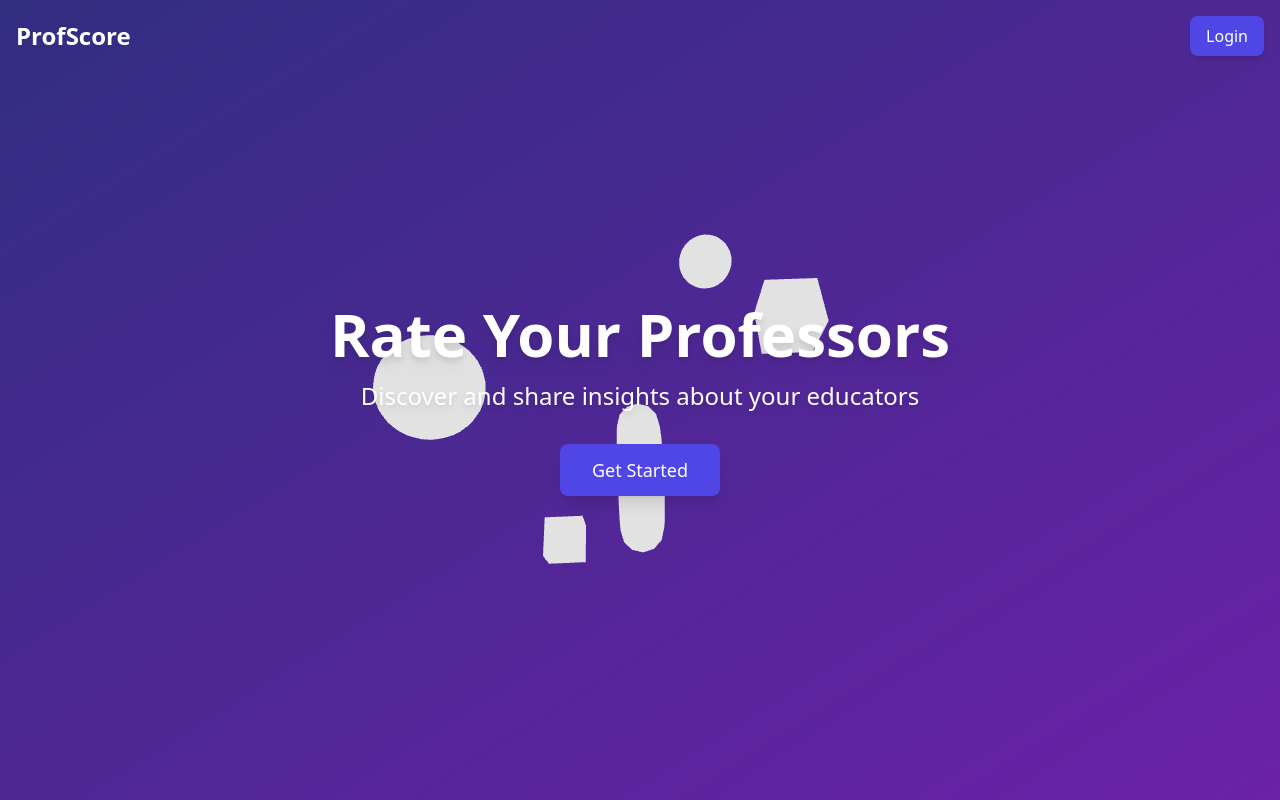
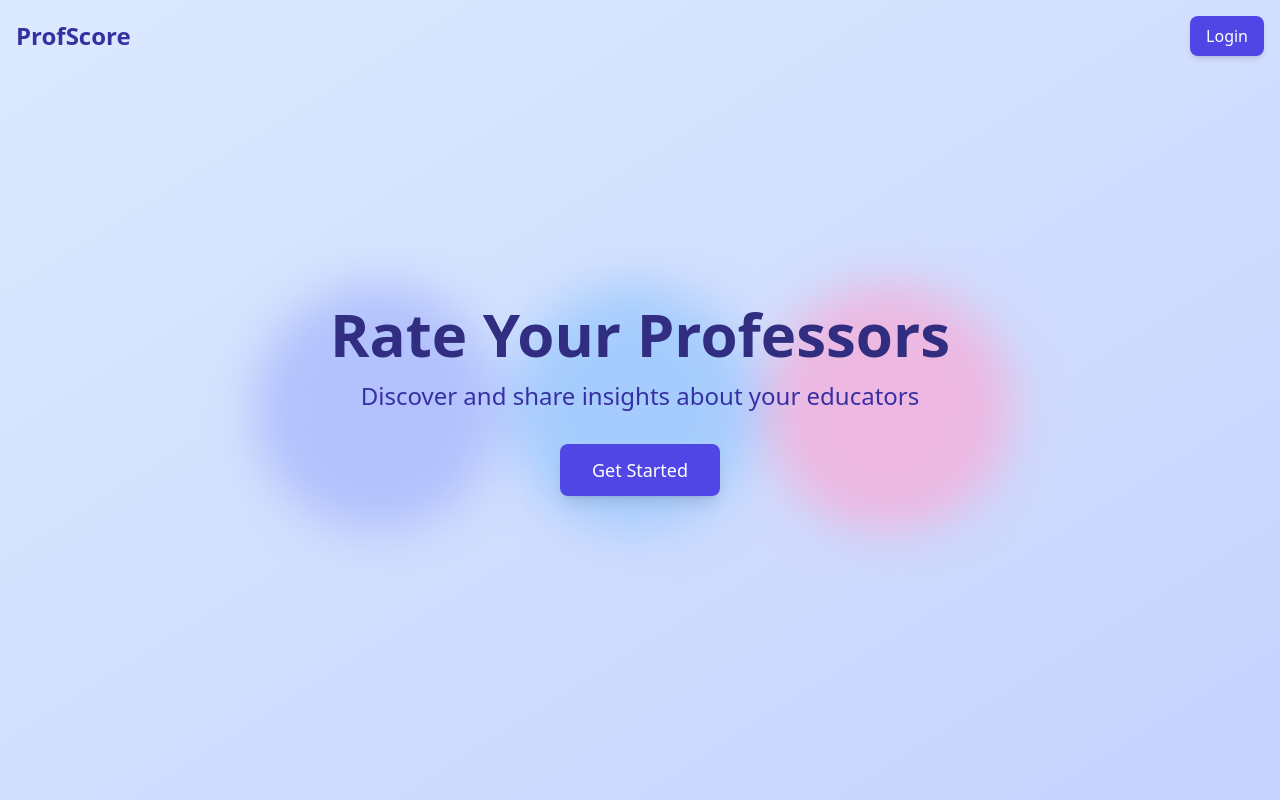
Before and after one commit to rakeshpuppala2590/Rate-my-professor, a Next.js app: page / in a window 1280 px wide. Built offline with nearby package versions, Linux system fonts and the light colour scheme.

Commit message:
Second Hero page

```diff
--- a/app/components/Hero.js
+++ b/app/components/Hero.js
@@ -1,55 +1,17 @@
-"use client";
-
-import { Canvas } from '@react-three/fiber';
-import { OrbitControls } from '@react-three/drei';
-import FloatingObjects from './FloatingObject';
 import Navbar from './Navbar';
 import { SignInButton } from "@clerk/nextjs";
 
-// export default function Hero() {
-//   return (
-//     <div className="relative min-h-screen bg-gradient-to-br from-blue-100 to-indigo-200 overflow-hidden">
-//       <Navbar />
-
-//       {/* Hero Content */}
-//       <div className="relative z-10 flex flex-col items-center justify-center min-h-screen text-center px-4">
-//         <h1 className="text-5xl md:text-6xl font-bold text-indigo-900 mb-4">
-//           Rate Your Professors
-//         </h1>
-//         <p className="text-xl md:text-2xl text-indigo-800 mb-8">
-//           Discover and share insights about your educators
-//         </p>
-
-//       </div>
-
-//       {/* 3D-like elements */}
-//       <div className="absolute inset-0 z-0 flex items-center justify-center">
-//         <div className="w-64 h-64 bg-indigo-300 rounded-full mix-blend-multiply filter blur-xl opacity-70 animate-blob"></div>
-//         <div className="w-64 h-64 bg-blue-300 rounded-full mix-blend-multiply filter blur-xl opacity-70 animate-blob animation-delay-2000"></div>
-//         <div className="w-64 h-64 bg-pink-300 rounded-full mix-blend-multiply filter blur-xl opacity-70 animate-blob animation-delay-4000"></div>
-//       </div>
-//     </div>
-//   );
-// }
-
-
 export default function Hero() {
   return (
-    <div className="relative w-full h-screen">
+    <div className="relative min-h-screen bg-gradient-to-br from-blue-100 to-indigo-200 overflow-hidden">
       <Navbar />
 
-      <Canvas className="absolute inset-0" camera={{ position: [0, 0, 5], fov: 75 }}>
-        <ambientLight intensity={0.5} />
-        <pointLight position={[10, 10, 10]} />
-        <FloatingObjects />
-        <OrbitControls enableZoom={false} enablePan={false} />
-      </Canvas>
-
-      <div className="absolute inset-0 z-10 flex flex-col items-center justify-center text-center px-4">
-        <h1 className="text-5xl md:text-6xl font-bold text-white mb-4 drop-shadow-lg">
+      {/* Hero Content */}
+      <div className="relative z-10 flex flex-col items-center justify-center min-h-screen text-center px-4">
+        <h1 className="text-5xl md:text-6xl font-bold text-indigo-900 mb-4">
           Rate Your Professors
         </h1>
-        <p className="text-xl md:text-2xl text-white mb-8 drop-shadow-md">
+        <p className="text-xl md:text-2xl text-indigo-800 mb-8">
           Discover and share insights about your educators
         </p>
         <SignInButton>
@@ -58,6 +20,13 @@ export default function Hero() {
         </button>
         </SignInButton>
       </div>
+
+      {/* 3D-like elements */}
+      <div className="absolute inset-0 z-0 flex items-center justify-center">
+        <div className="w-64 h-64 bg-indigo-300 rounded-full mix-blend-multiply filter blur-xl opacity-70 animate-blob"></div>
+        <div className="w-64 h-64 bg-blue-300 rounded-full mix-blend-multiply filter blur-xl opacity-70 animate-blob animation-delay-2000"></div>
+        <div className="w-64 h-64 bg-pink-300 rounded-full mix-blend-multiply filter blur-xl opacity-70 animate-blob animation-delay-4000"></div>
+      </div>
     </div>
   );
 }
--- a/app/components/Navbar.js
+++ b/app/components/Navbar.js
@@ -1,10 +1,15 @@
+import React from "react";
+import { SignInButton } from "@clerk/nextjs";
+
 export default function Navbar() {
     return (
       <nav className="absolute top-0 left-0 right-0 z-50 flex justify-between items-center p-4">
-        <div className="text-2xl font-bold text-white">ProfScore</div>
+        <div className="text-2xl font-bold text-indigo-800">ProfScore</div>
+        <SignInButton>
         <button className="px-4 py-2 bg-indigo-600 text-white rounded-lg shadow-md hover:bg-indigo-700 transition duration-300">
           Login
         </button>
+        </SignInButton>
       </nav>
     );
   }
--- a/app/page.js
+++ b/app/page.js
@@ -3,8 +3,8 @@ import Hero from './components/Hero';
 
 export default function Home() {
   return (
-    <main className="bg-gradient-to-br from-indigo-900 to-purple-800 min-h-screen">
+    <div>
       <Hero />
-    </main>
+    </div>
   );
 }
```
